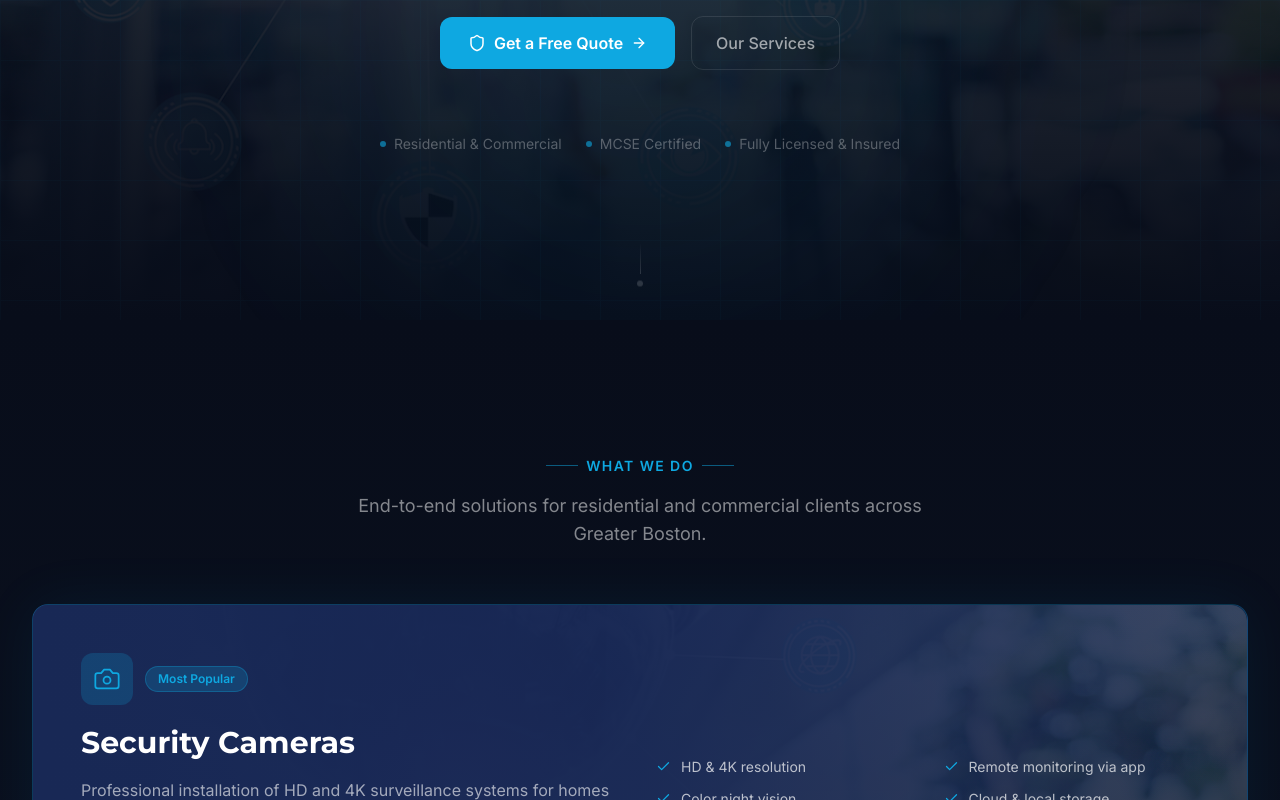
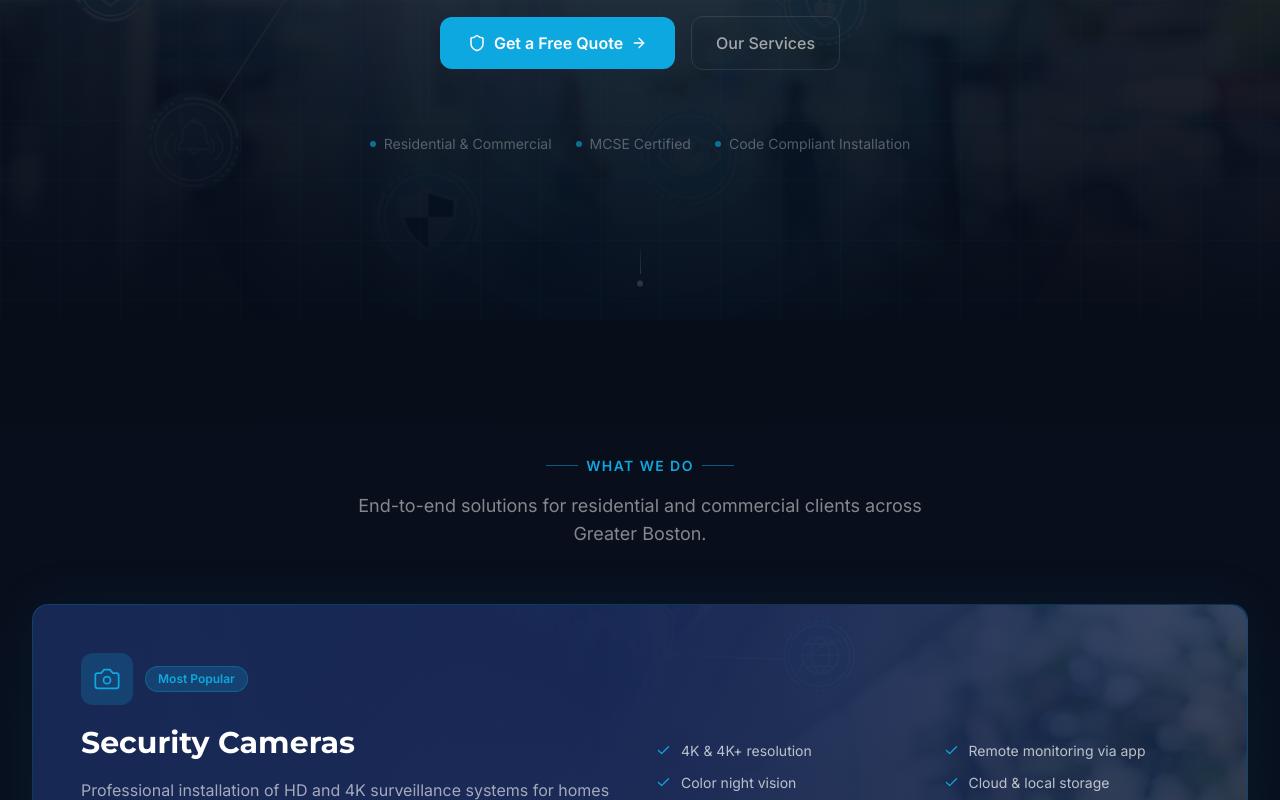
Before and after one commit to diegoaabreu/dtx-solution, a Next.js app: page /en in a window 1280 px wide. Shown: the part 480-1280 px from the top of the page. Built offline with nearby package versions, Linux system fonts and the light colour scheme.

Commit message:
Update camera specs: 4K only, vandal-proof, code compliant; remove Licensed & Insured

```diff
--- a/messages/en.json
+++ b/messages/en.json
@@ -22,7 +22,7 @@
         "title": "Security Cameras",
         "badge": "Most Popular",
         "description": "Professional installation of HD and 4K surveillance systems for homes and businesses. Indoor, outdoor, day & night coverage — fully customized to your property. See everything, from anywhere, at any time.",
-        "features": ["HD & 4K resolution", "Remote monitoring via app", "Color night vision", "Cloud & local storage", "Residential & commercial", "Weatherproof outdoor systems"]
+        "features": ["4K & 4K+ resolution", "Remote monitoring via app", "Color night vision", "Cloud & local storage", "Residential & commercial", "Weatherproof & Vandal-Proof", "Code compliant installation"]
       },
       {
         "id": "orbis",
--- a/messages/es.json
+++ b/messages/es.json
@@ -22,7 +22,7 @@
         "title": "Cámaras de Seguridad",
         "badge": "Más Popular",
         "description": "Instalación profesional de sistemas de vigilancia HD y 4K para hogares y empresas. Cobertura interior, exterior, diurna y nocturna — totalmente personalizada. Vea todo, desde cualquier lugar, en cualquier momento.",
-        "features": ["Resolución HD & 4K", "Monitoreo remoto por app", "Visión nocturna en color", "Almacenamiento local y nube", "Residencial & comercial", "Sistemas exteriores resistentes"]
+        "features": ["Resolución 4K & 4K+", "Monitoreo remoto por app", "Visión nocturna en color", "Almacenamiento local y nube", "Residencial & comercial", "Resistente al agua & al vandalismo", "Instalación conforme al código eléctrico"]
       },
       {
         "id": "orbis",
--- a/messages/pt.json
+++ b/messages/pt.json
@@ -22,7 +22,7 @@
         "title": "Câmeras de Segurança",
         "badge": "Mais Popular",
         "description": "Instalação profissional de sistemas de vigilância HD e 4K para residências e empresas. Cobertura interna, externa, diurna e noturna — totalmente personalizada. Veja tudo, de qualquer lugar, a qualquer hora.",
-        "features": ["Resolução HD & 4K", "Monitoramento remoto via app", "Visão noturna colorida", "Armazenamento local e nuvem", "Residencial & comercial", "Sistemas externos à prova d'água"]
+        "features": ["Resolução 4K & 4K+", "Monitoramento remoto via app", "Visão noturna colorida", "Armazenamento local e nuvem", "Residencial & comercial", "À prova d'água & antivandálismo", "Instalação conforme código elétrico"]
       },
       {
         "id": "orbis",
--- a/src/components/Hero.tsx
+++ b/src/components/Hero.tsx
@@ -90,7 +90,7 @@ export default function Hero() {
           </div>
           <div className="flex items-center gap-2">
             <div className="w-1.5 h-1.5 rounded-full bg-brand-blue/60" />
-            <span>Fully Licensed & Insured</span>
+            <span>Code Compliant Installation</span>
           </div>
         </div>
       </div>
```
